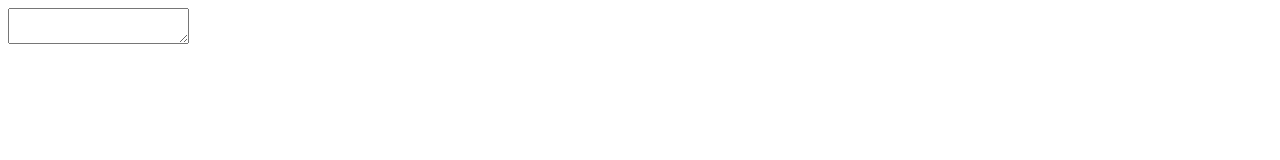
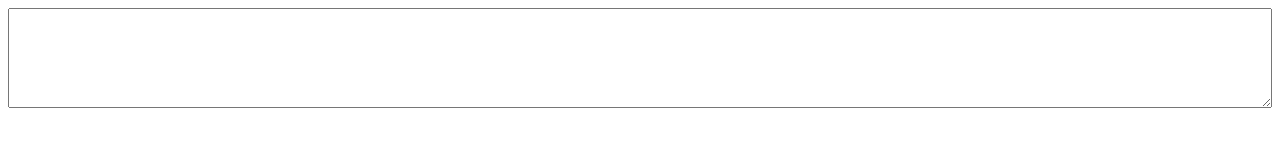
Before and after one commit to dirkarnez/math.js-playground, a plain HTML site: page index.html in a window 1280 px wide. Drawn offline with nearby package versions, Linux system fonts and the light colour scheme.

Commit message:
- update index.html

```diff
--- a/index.html
+++ b/index.html
@@ -4,9 +4,30 @@
     <meta charset="UTF-8">
     <meta name="viewport" content="width=device-width, initial-scale=1.0">
     <script src="https://cdnjs.cloudflare.com/ajax/libs/mathjs/13.0.2/math.min.js" integrity="sha512-eHnr7xsiTjs+o34SmeN4c8tTGmWC1Q5g5OTBIjl/LFhFKhRpkuF7MCZpC7VQKqWVp88h82xZE/6Xp9azhcnDnA==" crossorigin="anonymous" referrerpolicy="no-referrer"></script>
+    <style>
+        div {
+            -webkit-box-sizing: border-box;
+               -moz-box-sizing: border-box;
+                    box-sizing: border-box;
+        }
+
+        textarea {
+          width: 100%;
+          height: 100%;
+              -webkit-box-sizing: border-box;
+               -moz-box-sizing: border-box;
+                    box-sizing: border-box;
+        }
+        .textarea-wrapper {
+          width: 100%;
+          height: 100px;
+        }
+    </style>
 </head>
 <body>
-    <textarea id="input"></textarea>
+    <div class="textarea-wrapper">
+    	<textarea id="input"></textarea>
+    </div>
     <div id="log"></div>
     <script>
         const input = document.getElementById("input");
```
